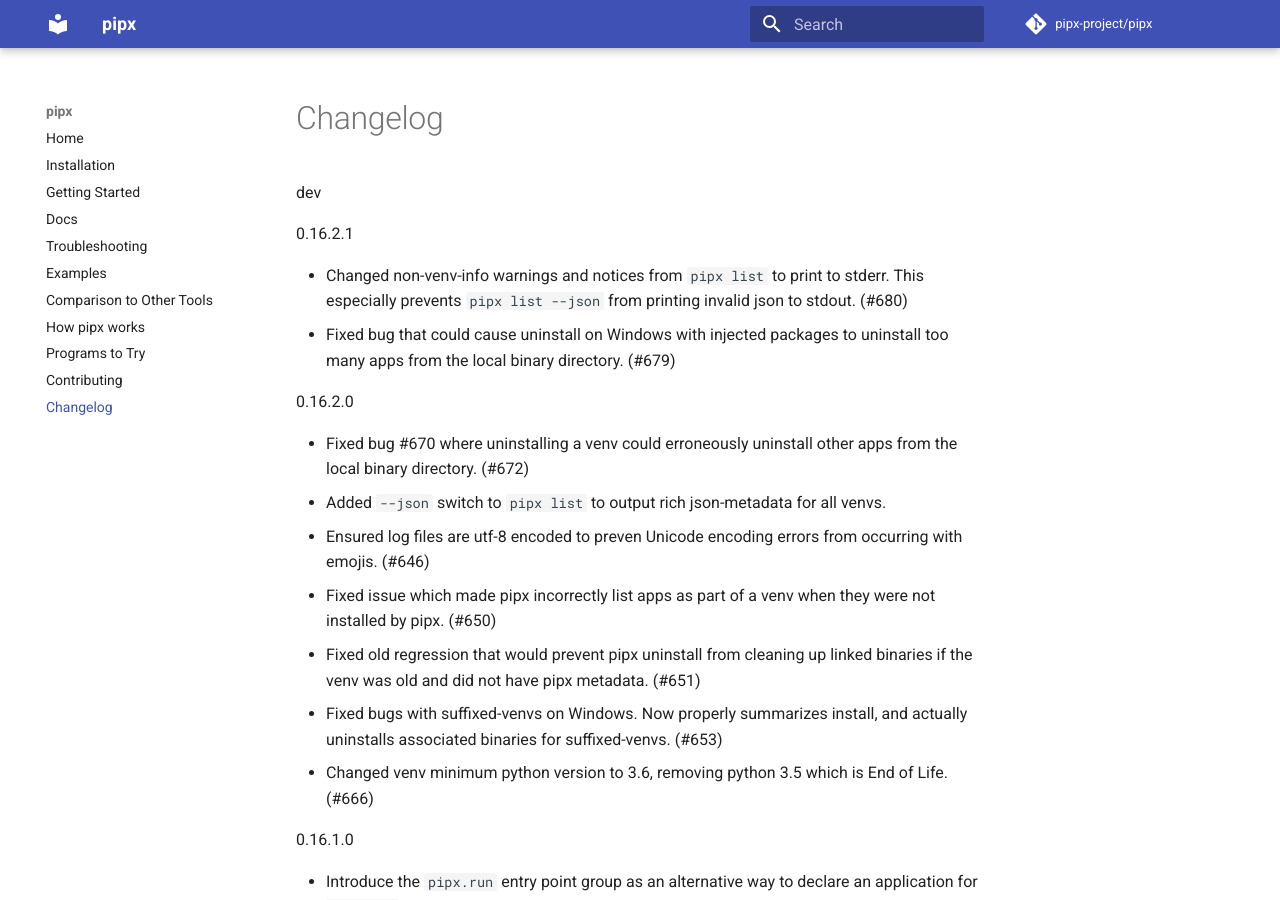
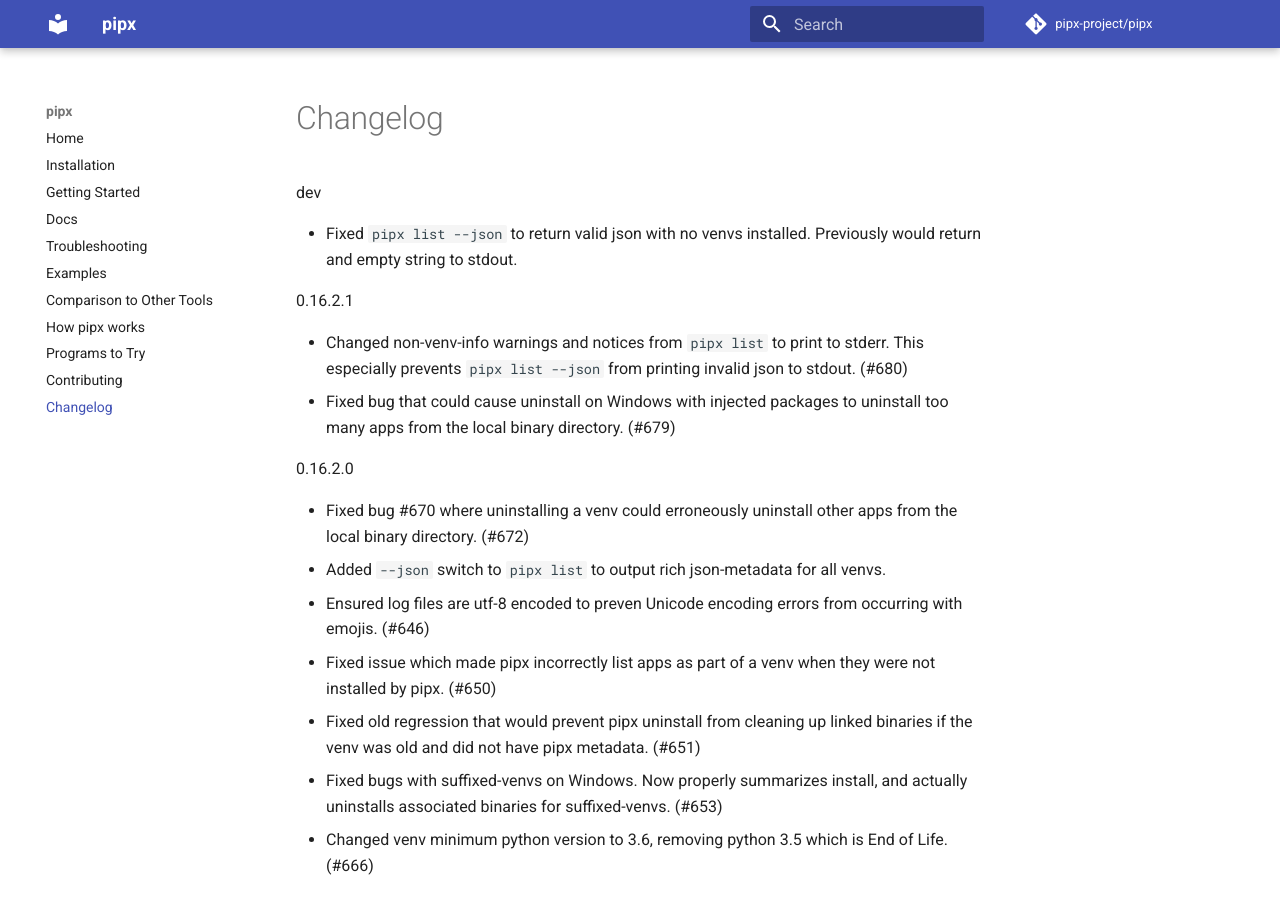
Before and after one commit to pypa/pipx, an MkDocs documentation site: the page built from docs/changelog.md, in a window 1280 px wide and 900 px high. Built offline with MkDocs 1.6.1 and Material for MkDocs 9.7.7, drawn with Linux system fonts in a browser that asks for light colours; comment, search, counter and statistics services are not loaded.

Commit message:
Add changelog entry.

```diff
--- a/docs/changelog.md
+++ b/docs/changelog.md
@@ -1,5 +1,6 @@
 dev
 
+- Fixed `pipx list --json` to return valid json with no venvs installed.  Previously would return and empty string to stdout.
 
 0.16.2.1
 
```
